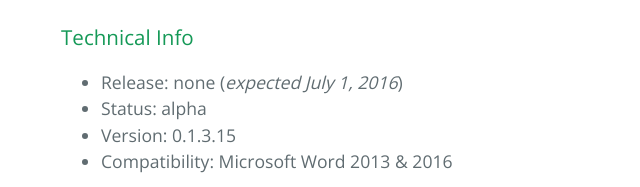
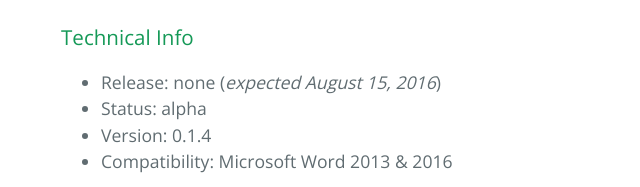
Before and after one commit to raulbreje/WAPlayer, a plain HTML site: page index.html in a window 1280 px wide. Shown: the part 765-952 px from the top of the page, 163-803 px from the left. Drawn offline with nearby package versions, Linux system fonts and the light colour scheme.

Commit message:
Update index.html

```diff
--- a/index.html
+++ b/index.html
@@ -33,9 +33,9 @@
 <a id="technical-info" class="anchor" href="#technical-info" aria-hidden="true"><span aria-hidden="true" class="octicon octicon-link"></span></a>Technical Info</h3>
 
 <ul>
-<li>Release: none (<em>expected July 1, 2016</em>)</li>
+<li>Release: none (<em>expected August 15, 2016</em>)</li>
 <li>Status: alpha</li>
-<li>Version: 0.1.3.15</li>
+<li>Version: 0.1.4</li>
 <li>Compatibility: Microsoft Word 2013 &amp; 2016</li>
 </ul>
 
```
